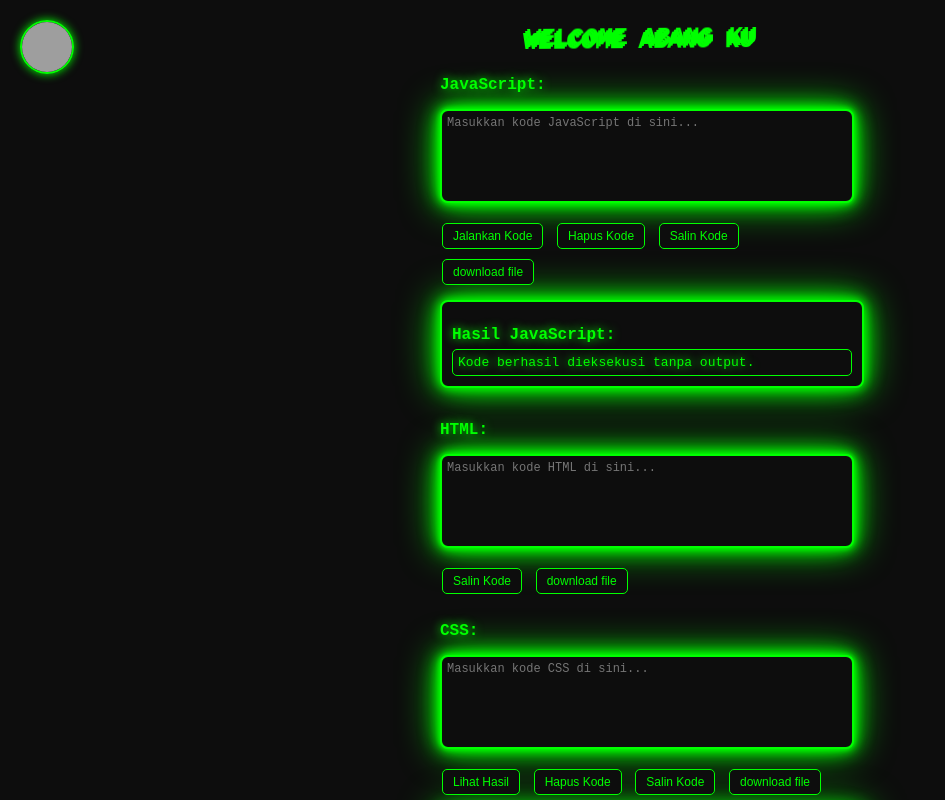
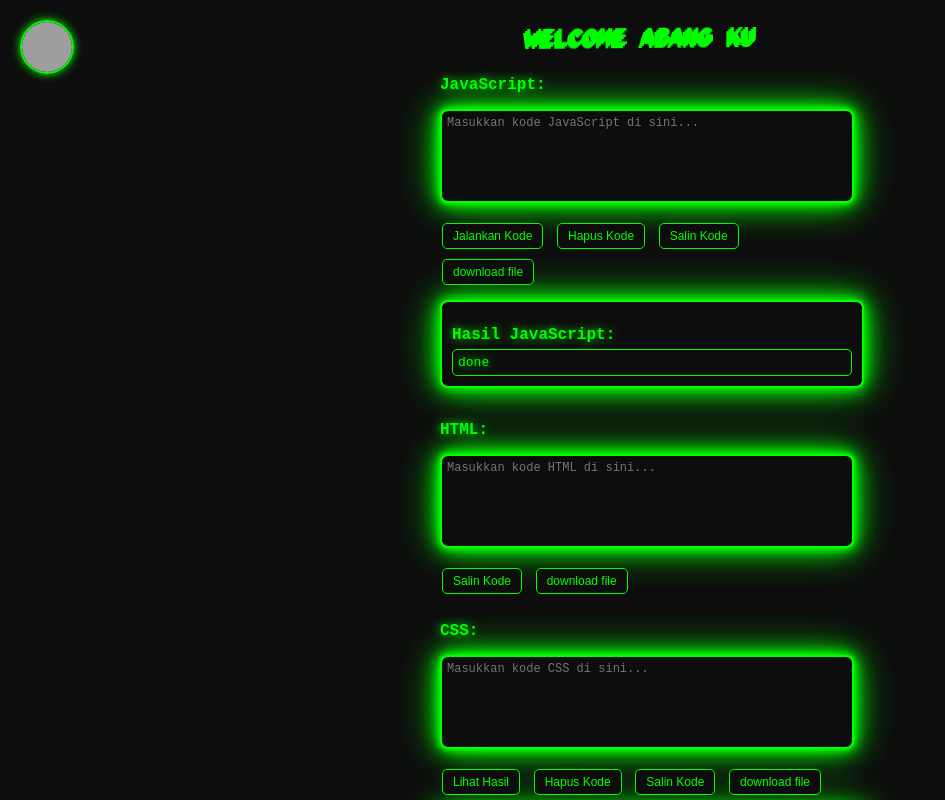
Before and after one commit to Loufi54/Testingcode, a plain HTML site: page index.html in a window 1280 px wide. Both pictures are taken after a click on the button "Jalankan Kode". Shown: the top 800 px of the page, without its empty margins (0-945 px from the left). Drawn offline with Linux system fonts and the light colour scheme; grey boxes are pictures that could not be loaded.

Commit message:
Update index.html

```diff
--- a/index.html
+++ b/index.html
@@ -278,7 +278,7 @@
                 if (result !== undefined) {
                     jsOutput.textContent += 'Output: ' + result + '\n';
                 } else {
-                    jsOutput.textContent += 'Kode berhasil dieksekusi tanpa output.\n';
+                    jsOutput.textContent += 'done\n';
                 }
             } catch (error) {
                 jsOutput.textContent = 'Terjadi kesalahan: ' + error.message;
```
